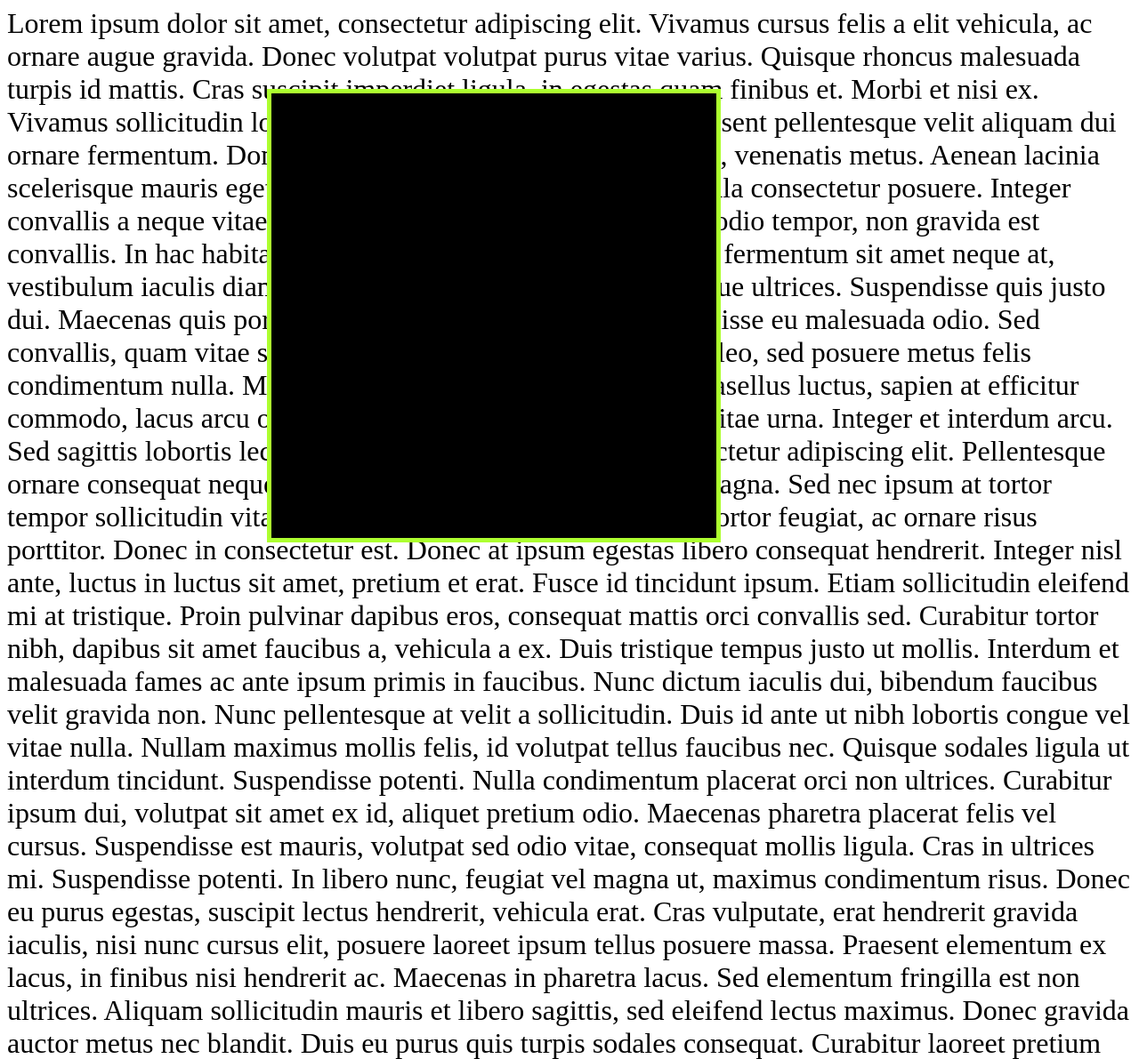
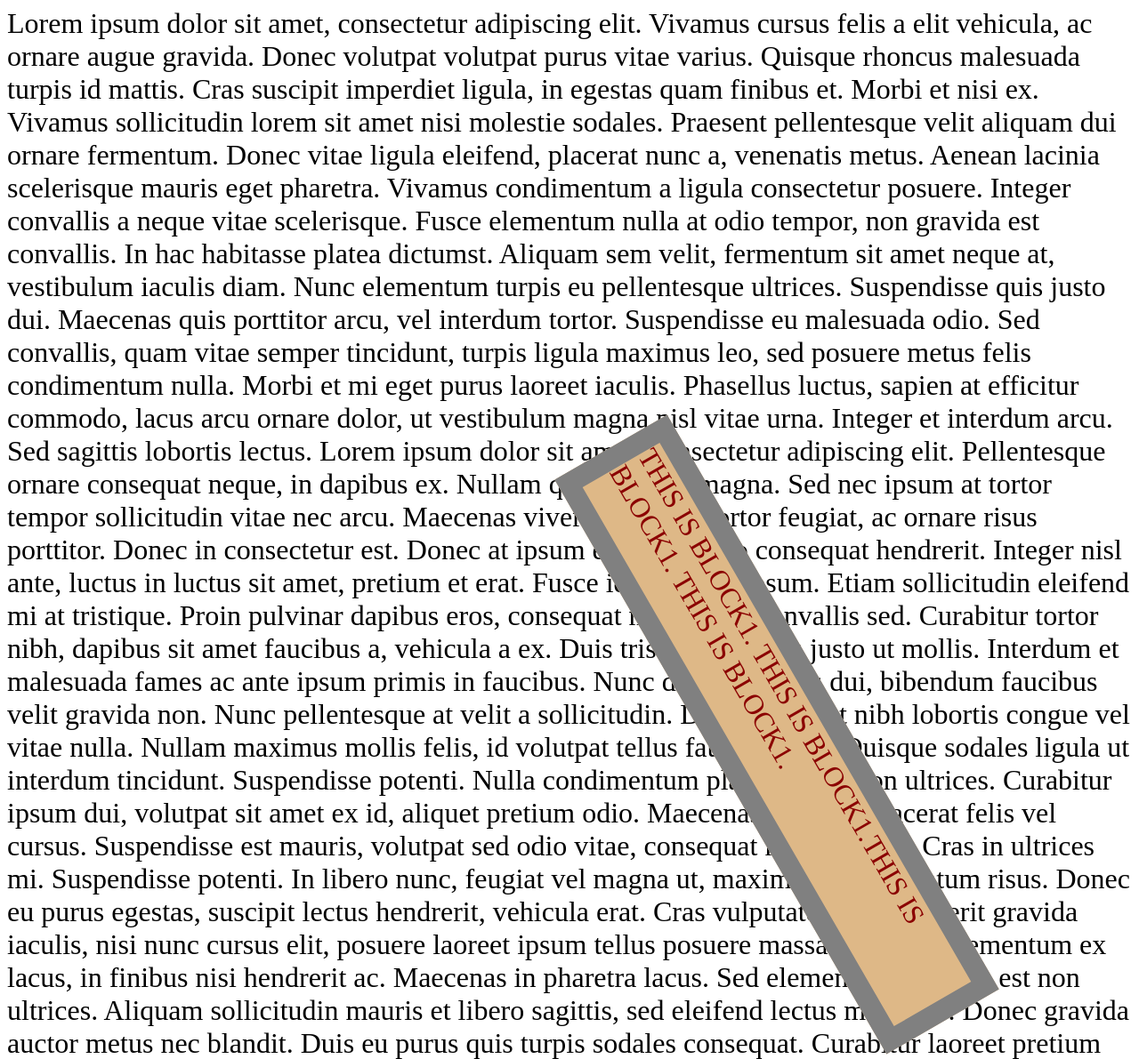
Before and after one commit to varEn1k2/homework-test1, a plain HTML site: page index.html in a window 1280 px wide. Shown: the top 1191 px of the page at 89% size. Drawn offline with Linux system fonts and the light colour scheme.

Commit message:
work for NOT-main

```diff
--- a/index.html
+++ b/index.html
@@ -6,14 +6,14 @@
     <link href="style.css" rel="stylesheet">
 </head>
 <body>
-    <div class="block"></div>
+    <div class="block">NOT-MAIN</div>
     <div class="text2">
         Lorem ipsum dolor sit amet, consectetur adipiscing elit. Vivamus cursus felis a elit vehicula, ac ornare augue gravida. Donec volutpat volutpat purus vitae varius. Quisque rhoncus malesuada turpis id mattis. Cras suscipit imperdiet ligula, in egestas quam finibus et. Morbi et nisi ex. Vivamus sollicitudin lorem sit amet nisi molestie sodales. Praesent pellentesque velit aliquam dui ornare fermentum. Donec vitae ligula eleifend, placerat nunc a, venenatis metus. Aenean lacinia scelerisque mauris eget pharetra. Vivamus condimentum a ligula consectetur posuere. Integer convallis a neque vitae scelerisque. Fusce elementum nulla at odio tempor, non gravida est convallis. In hac habitasse platea dictumst.
 
         Aliquam sem velit, fermentum sit amet neque at, vestibulum iaculis diam. Nunc elementum turpis eu pellentesque ultrices. Suspendisse quis justo dui. Maecenas quis porttitor arcu, vel interdum tortor. Suspendisse eu malesuada odio. Sed convallis, quam vitae semper tincidunt, turpis ligula maximus leo, sed posuere metus felis condimentum nulla. Morbi et mi eget purus laoreet iaculis. Phasellus luctus, sapien at efficitur commodo, lacus arcu ornare dolor, ut vestibulum magna nisl vitae urna.
 
         Integer et interdum arcu. Sed sagittis lobortis lectus. Lorem ipsum dolor sit amet, consectetur adipiscing elit. Pellentesque ornare consequat neque, in dapibus ex. Nullam quis lobortis magna. Sed nec ipsum at tortor tempor sollicitudin vitae nec arcu. Maecenas viverra orci sed tortor feugiat, ac ornare risus porttitor. Donec in consectetur est. Donec at ipsum egestas libero consequat hendrerit. Integer nisl ante, luctus in luctus sit amet, pretium et erat. Fusce id tincidunt ipsum. Etiam sollicitudin eleifend mi at tristique. Proin pulvinar dapibus eros, consequat mattis orci convallis sed. Curabitur tortor nibh, dapibus sit amet faucibus a, vehicula a ex.
-
+        <div class="block1">THIS IS BLOCK1. THIS IS BLOCK1.THIS IS BLOCK1. THIS IS BLOCK1. </div>
         Duis tristique tempus justo ut mollis. Interdum et malesuada fames ac ante ipsum primis in faucibus. Nunc dictum iaculis dui, bibendum faucibus velit gravida non. Nunc pellentesque at velit a sollicitudin. Duis id ante ut nibh lobortis congue vel vitae nulla. Nullam maximus mollis felis, id volutpat tellus faucibus nec. Quisque sodales ligula ut interdum tincidunt. Suspendisse potenti. Nulla condimentum placerat orci non ultrices. Curabitur ipsum dui, volutpat sit amet ex id, aliquet pretium odio. Maecenas pharetra placerat felis vel cursus.
 
         Suspendisse est mauris, volutpat sed odio vitae, consequat mollis ligula. Cras in ultrices mi. Suspendisse potenti. In libero nunc, feugiat vel magna ut, maximus condimentum risus. Donec eu purus egestas, suscipit lectus hendrerit, vehicula erat. Cras vulputate, erat hendrerit gravida iaculis, nisi nunc cursus elit, posuere laoreet ipsum tellus posuere massa. Praesent elementum ex lacus, in finibus nisi hendrerit ac. Maecenas in pharetra lacus. Sed elementum fringilla est non ultrices. Aliquam sollicitudin mauris et libero sagittis, sed eleifend lectus maximus. Donec gravida auctor metus nec blandit. Duis eu purus quis turpis sodales consequat. Curabitur laoreet pretium scelerisque.
@@ -27,7 +27,7 @@
         Nam mattis iaculis cursus. Fusce convallis, turpis sit amet malesuada commodo, leo urna suscipit ipsum, non condimentum est dui nec dui. Nunc ullamcorper odio mi, sit amet ultricies lacus semper id. In elementum leo orci, eget pretium ex feugiat in. Proin fringilla tortor nec justo gravida lobortis. Proin hendrerit tristique euismod. Suspendisse eu elementum erat. Integer scelerisque sapien rutrum malesuada tempus. Morbi felis ipsum, varius sed fringilla sed, pharetra sit amet velit.
 
         Nullam ac nisi id arcu consequat lacinia at vitae nulla. Proin tempor egestas placerat. Sed sed libero vitae leo convallis venenatis sit amet vel urna. Integer bibendum porttitor ex vitae ultrices. Ut scelerisque sem at justo lobortis, in blandit ipsum faucibus. Maecenas vitae commodo purus. Donec eros risus, tempor in metus at, convallis ullamcorper nulla. Quisque congue, diam eget rhoncus dapibus, massa ipsum congue lorem, vel ornare sem ante eu enim. Donec quam urna, congue vel massa et, tincidunt finibus quam. Sed orci justo, gravida ut ultrices quis, placerat scelerisque elit.</div>
-        <div class="block1"></div>
+
         <div class="text1">
             Lorem ipsum dolor sit amet, consectetur adipiscing elit. Vivamus cursus felis a elit vehicula, ac ornare augue gravida. Donec volutpat volutpat purus vitae varius. Quisque rhoncus malesuada turpis id mattis. Cras suscipit imperdiet ligula, in egestas quam finibus et. Morbi et nisi ex. Vivamus sollicitudin lorem sit amet nisi molestie sodales. Praesent pellentesque velit aliquam dui ornare fermentum. Donec vitae ligula eleifend, placerat nunc a, venenatis metus. Aenean lacinia scelerisque mauris eget pharetra. Vivamus condimentum a ligula consectetur posuere. Integer convallis a neque vitae scelerisque. Fusce elementum nulla at odio tempor, non gravida est convallis. In hac habitasse platea dictumst.
 
--- a/style.css
+++ b/style.css
@@ -1,19 +1,24 @@
 .block{
-    height: 500px;
-    width: 500px;
-    border: solid 5px greenyellow;
-    background-color: black;
-    position: fixed; top: 100px; left:300px;
+    height: 100px;
+    width: 300px;
+    border: solid 5px brown;
+    background-color: orange;
+    position: fixed; top: 0px; left:1600px;
+    font-size: xx-large;
+    color:whitesmoke;
+    text-align: center;
 }
 .text2{
     font-size: xx-large;
 }
 .block1{
-    height: 300px;
-    width: 500px;
-    border: solid 5px orange;
-    background-color: black;
-    position: sticky; top: 0px; left: 500px;
+    height: 100px;
+    width: 700px;
+    border: solid 23px grey;
+    background-color: burlywood;
+    position: absolute; top: 753px; left: 500px;
+    color: darkred;
+    transform: rotate(60deg);
 }
 .text1{
     font-size: xx-large;
```
